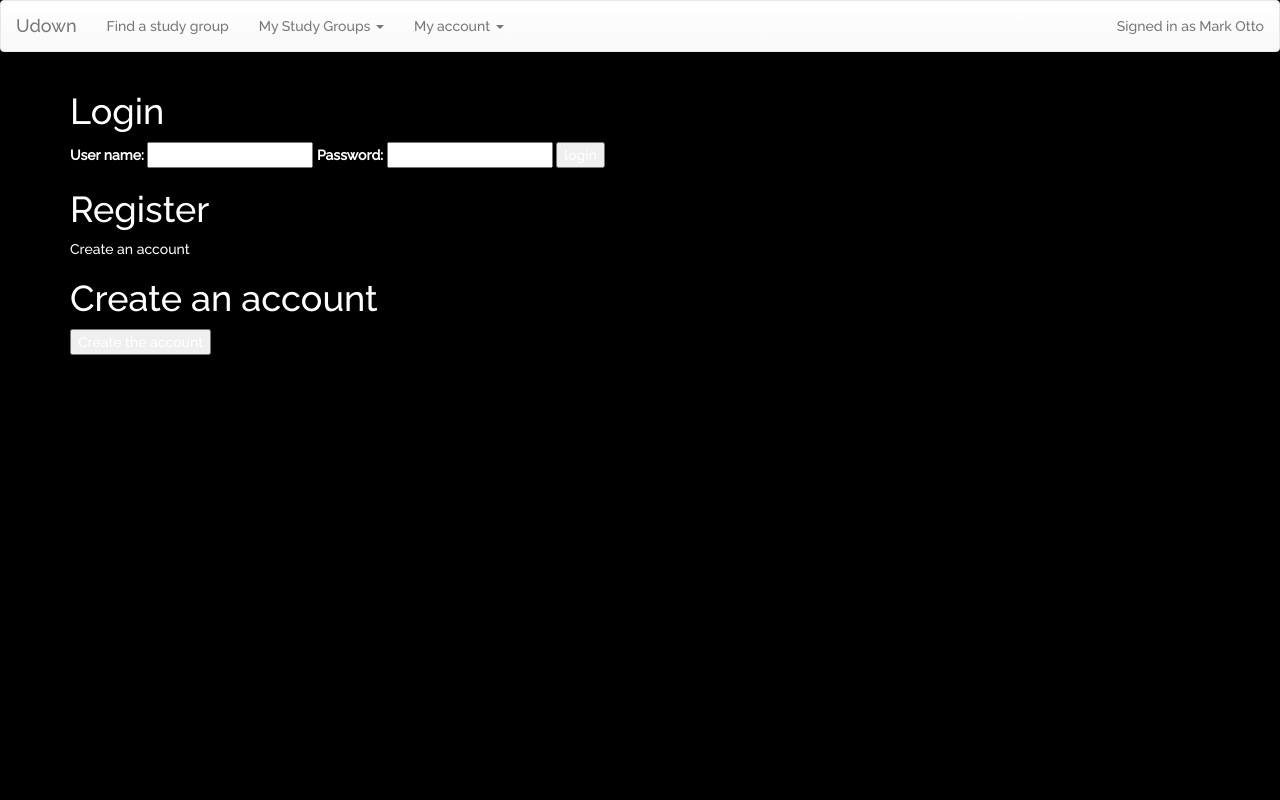
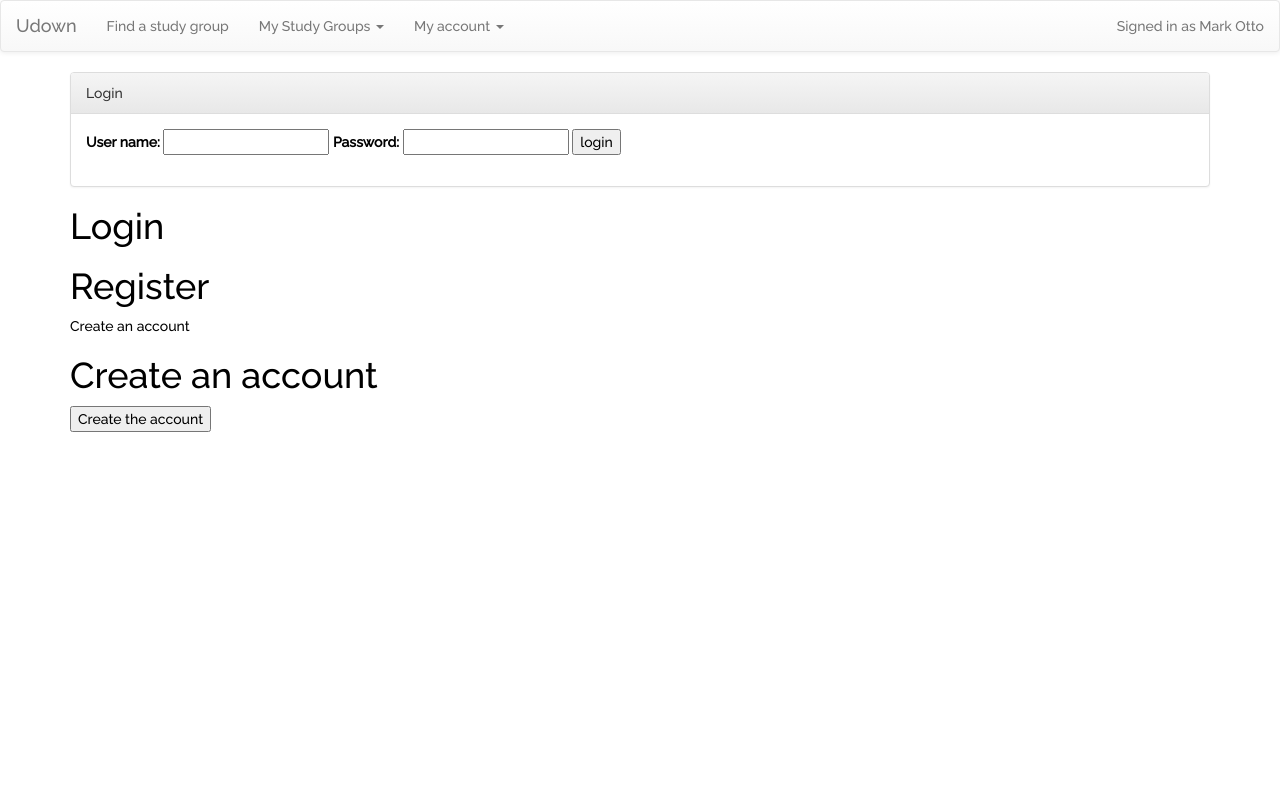
Before and after one commit to sooham/Udown, a Django app: page / in a window 1280 px wide. Run offline with Django 3.2, Linux system fonts and the light colour scheme; some libraries are stand-ins or nearby versions.

Commit message:
added index

```diff
--- a/templates/index.html
+++ b/templates/index.html
@@ -11,8 +11,7 @@
 
 			body {
 				font-family: 'Raleway', sans-serif;
-				background-color: #000;
-				color: white;
+				color: black;
 			}
 		</style>
 
@@ -56,10 +55,18 @@
 		  </div><!-- /.container-fluid -->
 		</nav>
 	<div class="container">
+		<div class="panel panel-default">
+			<div class="panel-heading">Login</div>
+			<div class="panel-body">
+				{% include "registration/login.html" %}
+			</div>
+		</div>
+
 		<h1>Login</h1>
-		{% include "registration/login.html" %}
+		<!-- <iframe src="/accounts/login/" width="500px" height="500px"></iframe> -->
 
 		<h1>Register</h1>
+		<!-- <iframe src="/accounts/register/" width="500px" height="500px"></iframe> -->
 		{% include "registration/register.html" %}
 	</div>
 
```
